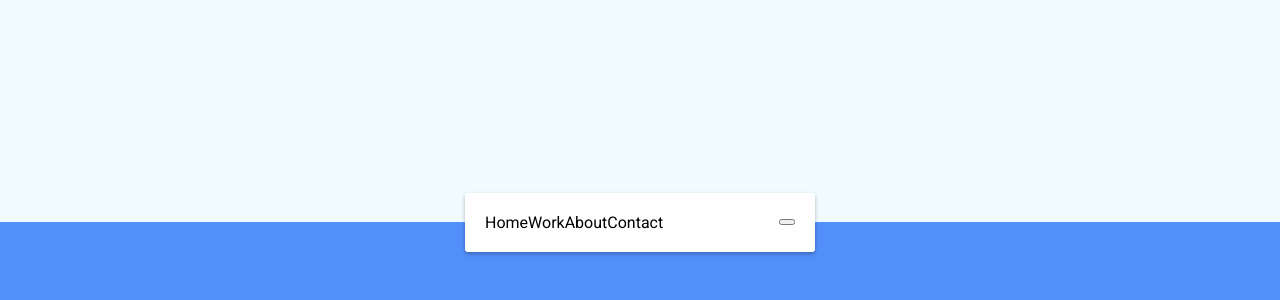
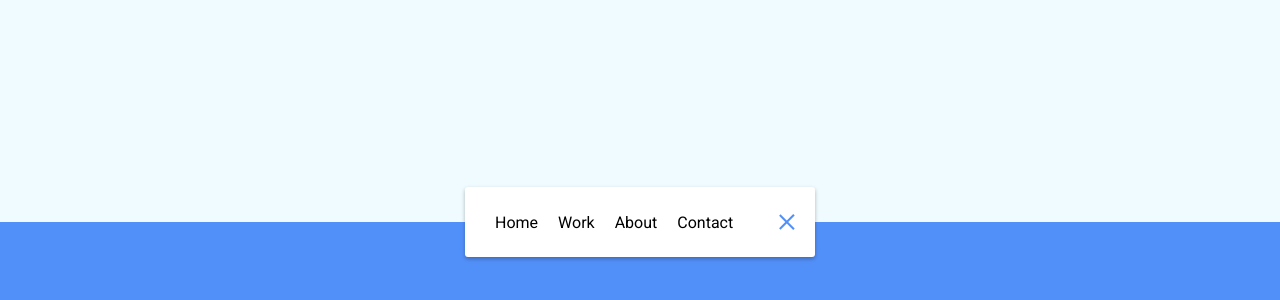
Before and after one commit to Gergi83/animated-navigation, a website: page index.html in a window 1280 px wide. Shown: the part 178-478 px from the top of the page. Drawn offline with Linux system fonts and the light colour scheme.

Commit message:
css and functionality added

```diff
--- a/script.js
+++ b/script.js
@@ -0,0 +1,4 @@
+const toggle = document.getElementById('toggle');
+const nav = document.getElementById('nav');
+
+toggle.addEventListener('click', () => nav.classList.toggle('active'));
--- a/style.css
+++ b/style.css
@@ -65,4 +65,42 @@ nav ul a {
   position: relative;
   color: #000;
   text-decoration: 0;
+  margin: 0 10px;
 }
+
+.icon {
+  background: #fff;
+  border: 0;
+  cursor: pointer;
+  padding: 0;
+  position: relative;
+  height: 30px;
+  width: 30px;
+}
+
+.icon:focus {
+  outline: 0;
+}
+
+.icon .line {
+  background: #5290f9;
+  height: 2px;
+  width: 20px;
+  position: absolute;
+  top: 10px;
+  left: 5px;
+  transition: transform 0.66s ease-in-out;
+}
+
+.icon .l2 {
+  top: auto;
+  bottom: 10px;
+}
+
+nav.active .icon .l1 {
+  transform: rotate(-765deg) translateY(5.5px);
+}
+
+nav.active .icon .l2 {
+  transform: rotate(765deg) translateY(-5.5px);
+}
```
